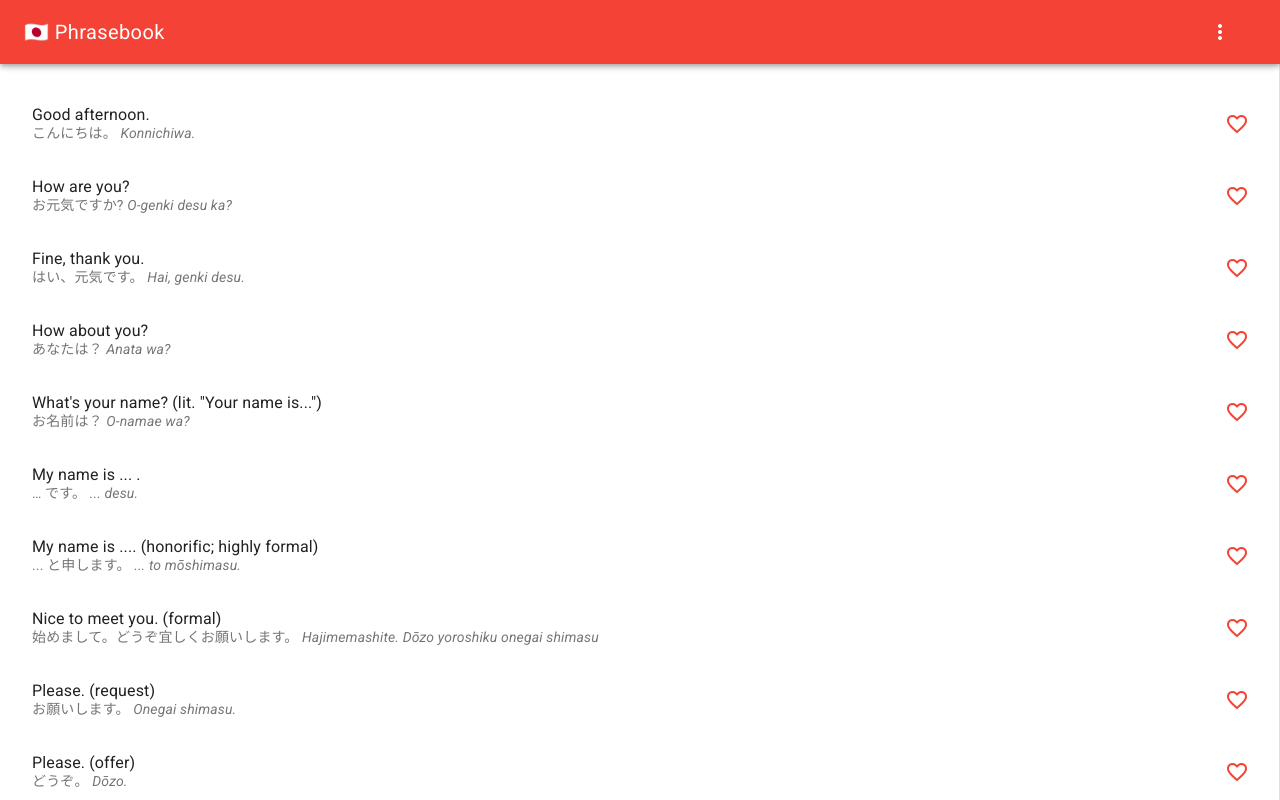
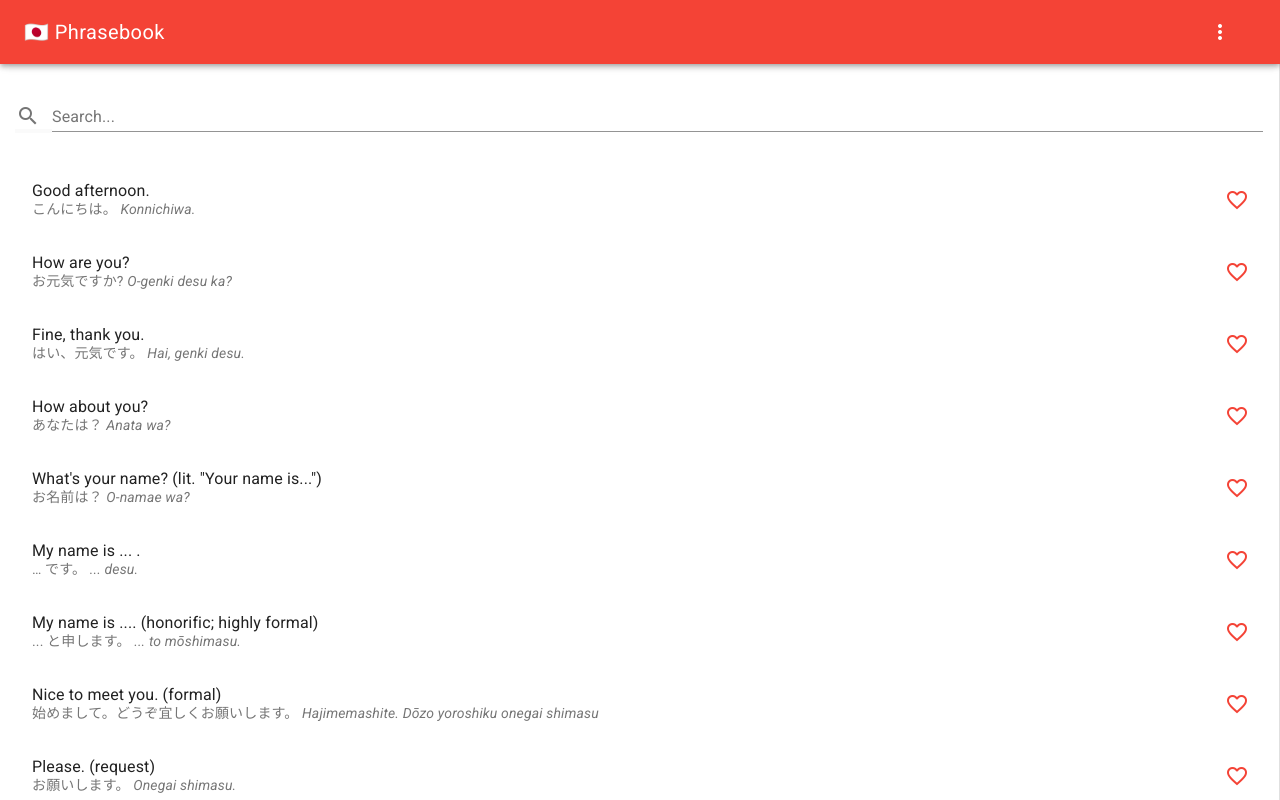
Before and after one commit to Lorti/phrasebook, a Vue app: page /sets/5bbcdb75-3bbf-4e5d-83ce-65425be830fc in a window 1280 px wide. Built offline with nearby package versions, Linux system fonts and the light colour scheme.

Commit message:
Add filter for phrases

```diff
--- a/src/components/Phrases.vue
+++ b/src/components/Phrases.vue
@@ -1,7 +1,13 @@
 <template>
-  <md-list class="md-double-line">
-    <template v-for="phrase in phrases">
-      <md-list-item :key="phrase.id">
+  <div>
+    <md-field>
+      <md-icon>search</md-icon>
+      <label>Search...</label>
+      <md-input v-model="filter"></md-input>
+    </md-field>
+
+    <md-list class="md-double-line">
+      <md-list-item v-for="phrase in filteredPhrases" :key="phrase.id">
         <div class="md-list-item-text">
           <span>{{ phrase.english }}</span>
           <span>{{ phrase.japanese }} <em>{{ phrase.romaji }}</em></span>
@@ -13,17 +19,30 @@
           <md-icon v-else class="md-primary">favorite_border</md-icon>
         </md-button>
       </md-list-item>
-    </template>
-  </md-list>
+    </md-list>
+  </div>
 </template>
 
 <script>
 export default {
   name: 'Phrases',
   props: ['set'],
+  data() {
+    return {
+      filter: '',
+    };
+  },
   computed: {
     phrases() {
       return this.$store.getters.phrases(this.set);
+    },
+    filteredPhrases() {
+      if (this.filter.length) {
+        return this.phrases.filter(phrase => phrase.japanese.includes(this.filter) ||
+            phrase.english.includes(this.filter) ||
+            phrase.romaji.includes(this.filter));
+      }
+      return this.phrases;
     },
   },
   methods: {
--- a/src/components/Sets.vue
+++ b/src/components/Sets.vue
@@ -1,7 +1,7 @@
 <template>
-  <md-list class="md-triple-line">
-    <template v-for="set in sets">
-      <md-list-item :key="set.id" :to="`/sets/${ set.id }`">
+  <div>
+    <md-list class="md-triple-line">
+      <md-list-item v-for="set in sets" :key="set.id" :to="`/sets/${ set.id }`">
         <div class="md-list-item-text">
           <span>{{ set.name }}</span>
           <span>{{ count(set.id) }} phrases</span>
@@ -12,8 +12,8 @@
           <md-icon class="md-primary">favorite_border</md-icon>
         </md-button>
       </md-list-item>
-    </template>
-  </md-list>
+    </md-list>
+  </div>
 </template>
 
 <script>
```
